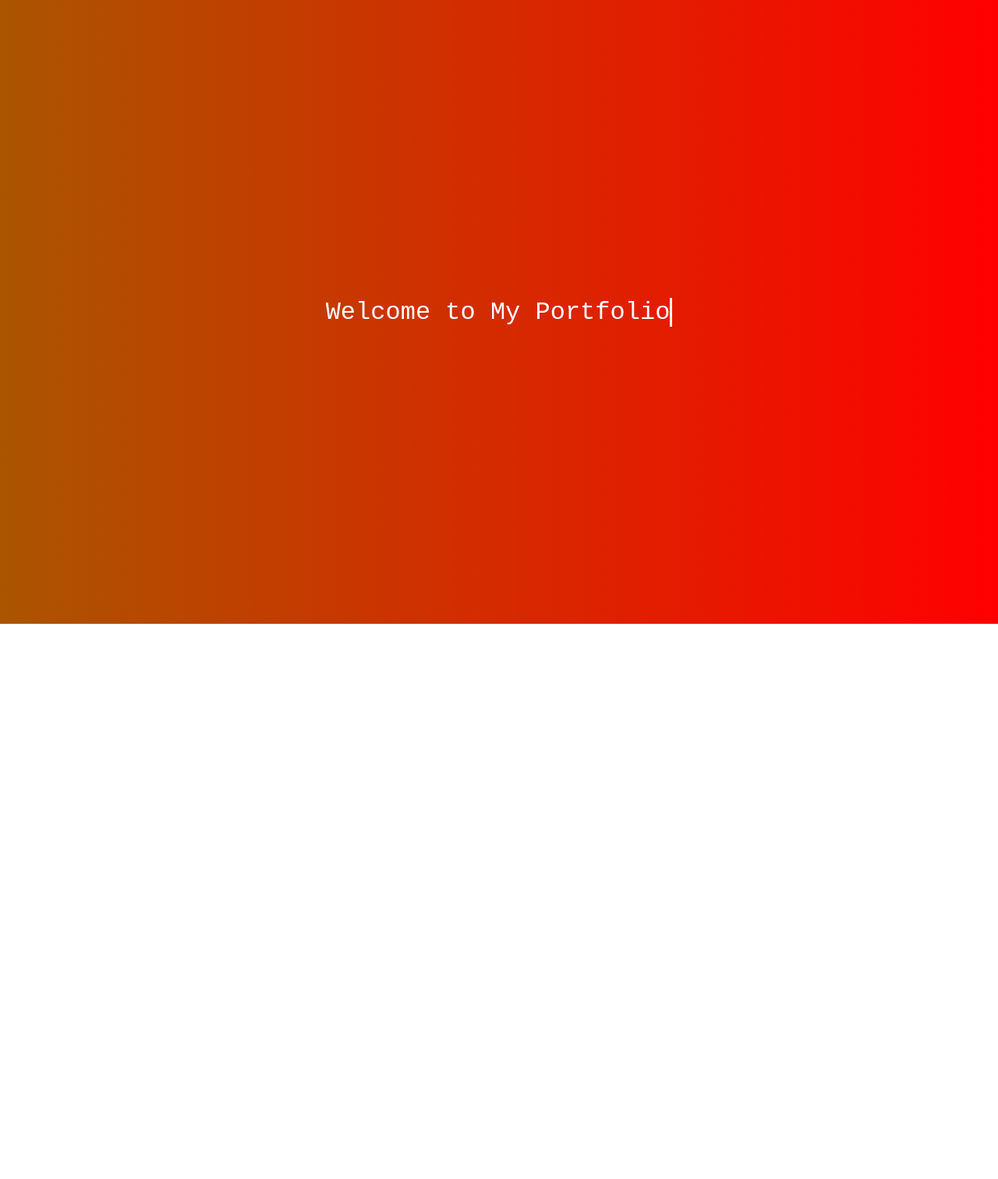
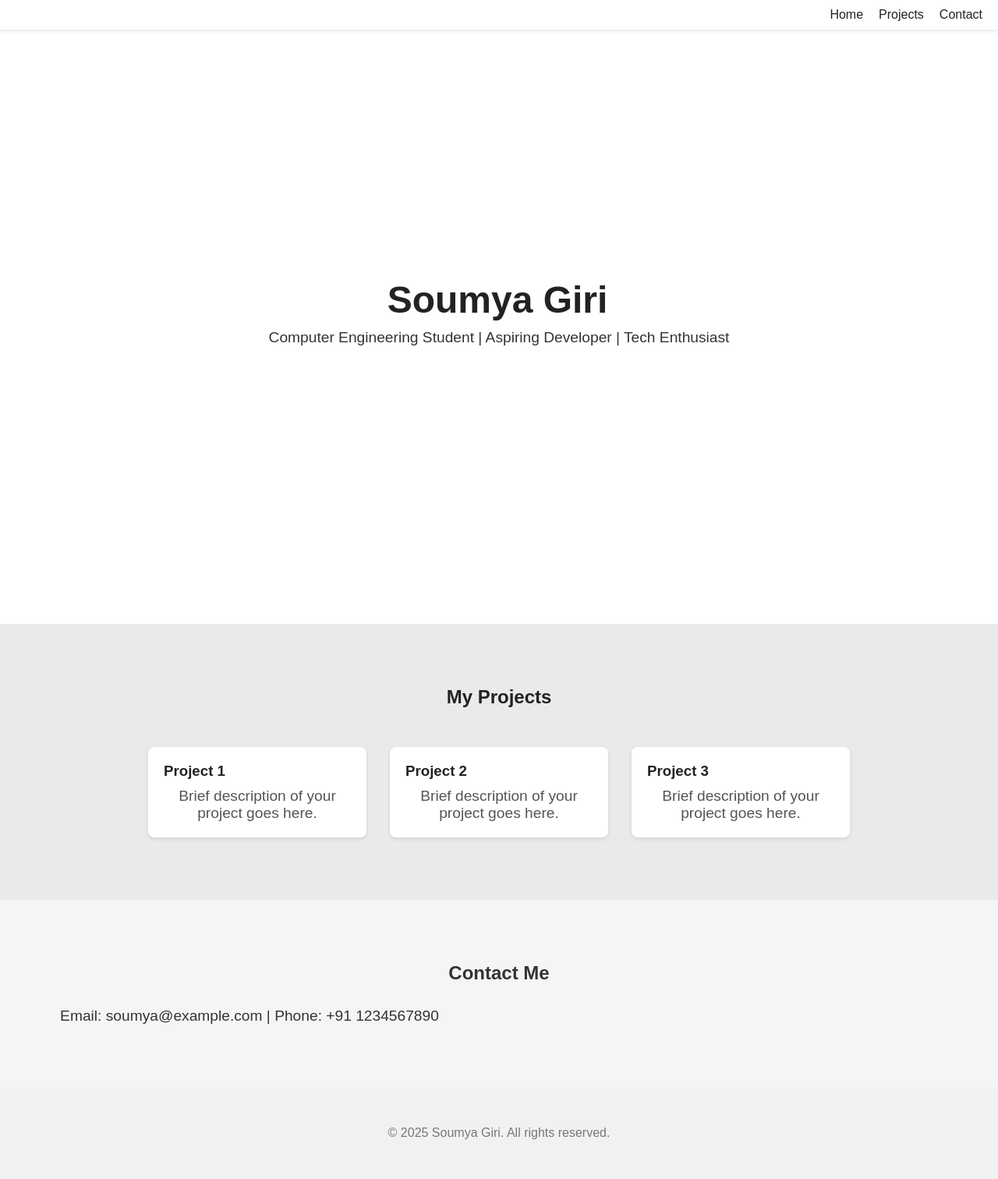
Before and after one commit to soumyabhai74/worldofsoumya, a plain HTML site: page index.html in a window 1280 px wide. Shown: the whole page at 78% size. Before the commit the page ends 800 px from the top, so only its background shows below. Drawn offline with Linux system fonts and the light colour scheme.

Commit message:
Update index.html

```diff
--- a/index.html
+++ b/index.html
@@ -3,61 +3,182 @@
 <head>
   <meta charset="UTF-8">
   <meta name="viewport" content="width=device-width, initial-scale=1.0">
-  <title>Keyboard Typing Animation</title>
+  <title>Soumya Giri Portfolio</title>
   <style>
-    body {
+    /* Basic Reset */
+    * {
       margin: 0;
-      height: 100vh;
-      background: linear-gradient(270deg, #ff0000, #00ff00, #0000ff);
-      background-size: 600% 600%;
-      animation: rgbShift 10s ease infinite;
-      display: flex;
-      align-items: center;
-      justify-content: center;
-      font-family: monospace;
-      color: white;
+      padding: 0;
+      box-sizing: border-box;
+      font-family: 'Arial', sans-serif;
+      scroll-behavior: smooth;
     }
 
-    @keyframes rgbShift {
-      0% { background-position: 0% 50%; }
-      50% { background-position: 100% 50%; }
-      100% { background-position: 0% 50%; }
+    body {
+      background: #f5f5f5;
+      color: #333;
     }
 
-    .typing {
-      font-size: 2rem;
+    /* Header */
+    header {
+      height: 100vh;
+      display: flex;
+      flex-direction: column;
+      justify-content: center;
+      align-items: center;
+      background: #ffffff;
+    }
+
+    h1 {
+      font-size: 3rem;
+      color: #222;
       white-space: nowrap;
       overflow: hidden;
-      border-right: 3px solid white;
-      animation: typing 4s steps(40, end), blink 0.7s step-end infinite;
+      border-right: 0.1em solid #222;
+      animation: typing 3s steps(30, end), blink 0.75s step-end infinite;
     }
 
     @keyframes typing {
-      from { width: 0; }
-      to { width: 20ch; }
+      from { width: 0 }
+      to { width: 100% }
     }
 
     @keyframes blink {
       50% { border-color: transparent; }
     }
+
+    p {
+      font-size: 1.2rem;
+      margin-top: 10px;
+      text-align: center;
+      max-width: 600px;
+    }
+
+    /* Sections */
+    section {
+      padding: 80px 20px;
+    }
+
+    .projects {
+      background: #eaeaea;
+    }
+
+    .projects h2 {
+      text-align: center;
+      margin-bottom: 50px;
+      color: #222;
+    }
+
+    .project-list {
+      display: flex;
+      flex-wrap: wrap;
+      justify-content: center;
+      gap: 30px;
+    }
+
+    .project {
+      background: #fff;
+      padding: 20px;
+      border-radius: 8px;
+      width: 280px;
+      box-shadow: 0 2px 5px rgba(0,0,0,0.1);
+      transition: transform 0.3s, box-shadow 0.3s;
+    }
+
+    .project:hover {
+      transform: translateY(-5px);
+      box-shadow: 0 5px 15px rgba(0,0,0,0.2);
+    }
+
+    .project h3 {
+      margin-bottom: 10px;
+      color: #222;
+    }
+
+    .project p {
+      color: #555;
+    }
+
+    /* Navigation */
+    nav {
+      position: fixed;
+      top: 0;
+      left: 0;
+      width: 100%;
+      background: #fff;
+      padding: 10px 20px;
+      display: flex;
+      justify-content: flex-end;
+      box-shadow: 0 2px 5px rgba(0,0,0,0.1);
+      z-index: 100;
+    }
+
+    nav a {
+      color: #222;
+      text-decoration: none;
+      margin-left: 20px;
+      transition: color 0.3s;
+    }
+
+    nav a:hover {
+      color: #555;
+    }
+
+    /* Footer */
+    footer {
+      padding: 50px 20px;
+      text-align: center;
+      background: #f1f1f1;
+      color: #777;
+    }
+
+    @media (max-width: 600px) {
+      .project-list {
+        flex-direction: column;
+        align-items: center;
+      }
+    }
   </style>
 </head>
 <body>
-  <div class="typing">Welcome to My Portfolio</div>
 
-  <script>
-    // Optional: Loop typing animation
-    const text = "Welcome to My Portfolio";
-    const typingDiv = document.querySelector('.typing');
-    let index = 0;
-    function type() {
-      if (index <= text.length) {
-        typingDiv.textContent = text.slice(0, index);
-        index++;
-        setTimeout(type, 100);
-      }
-    }
-    type();
-  </script>
+  <nav>
+    <a href="#home">Home</a>
+    <a href="#projects">Projects</a>
+    <a href="#contact">Contact</a>
+  </nav>
+
+  <header id="home">
+    <h1>Soumya Giri</h1>
+    <p>Computer Engineering Student | Aspiring Developer | Tech Enthusiast</p>
+  </header>
+
+  <section id="projects" class="projects">
+    <h2>My Projects</h2>
+    <div class="project-list">
+      <div class="project">
+        <h3>Project 1</h3>
+        <p>Brief description of your project goes here.</p>
+      </div>
+      <div class="project">
+        <h3>Project 2</h3>
+        <p>Brief description of your project goes here.</p>
+      </div>
+      <div class="project">
+        <h3>Project 3</h3>
+        <p>Brief description of your project goes here.</p>
+      </div>
+    </div>
+  </section>
+
+  <section id="contact">
+    <h2 style="text-align:center; margin-bottom:30px;">Contact Me</h2>
+    <p style="text-align:center;">Email: soumya@example.com | Phone: +91 1234567890</p>
+  </section>
+
+  <footer>
+    &copy; 2025 Soumya Giri. All rights reserved.
+  </footer>
+
 </body>
 </html>
```
